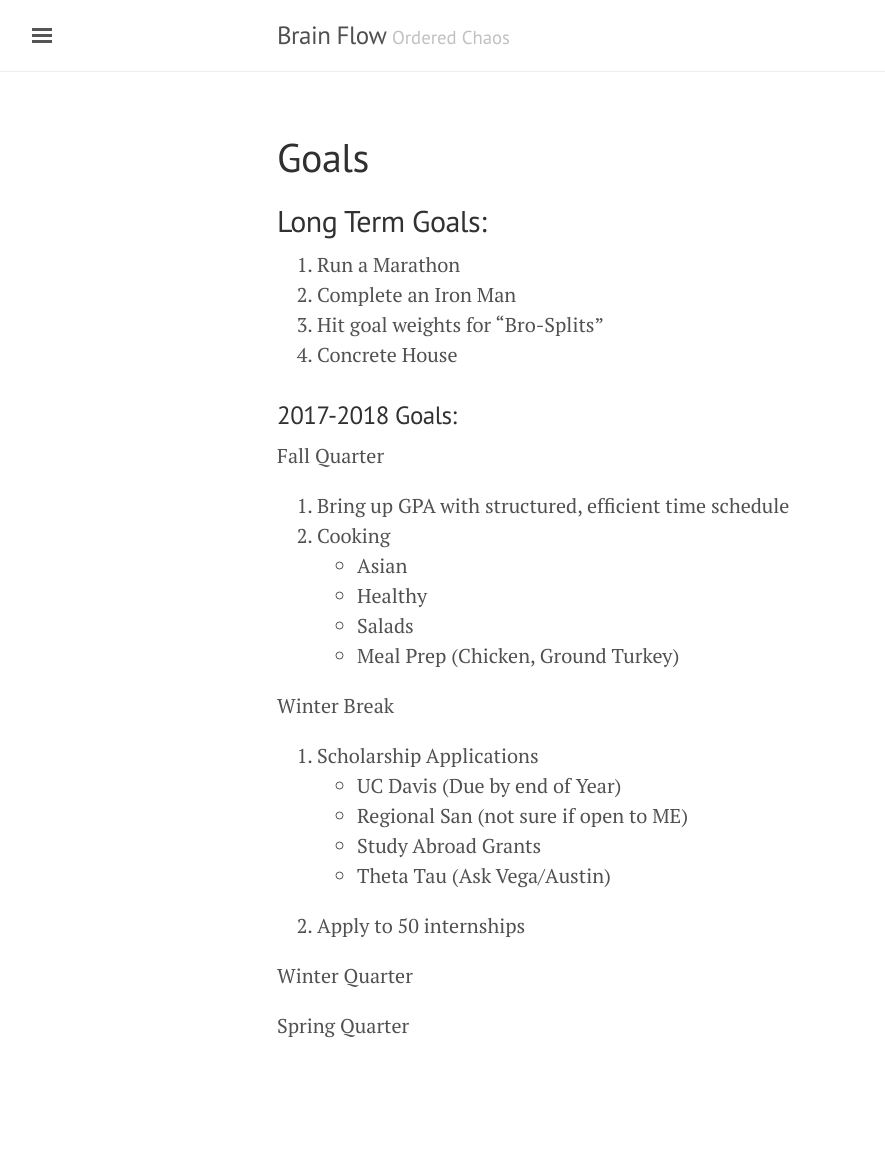
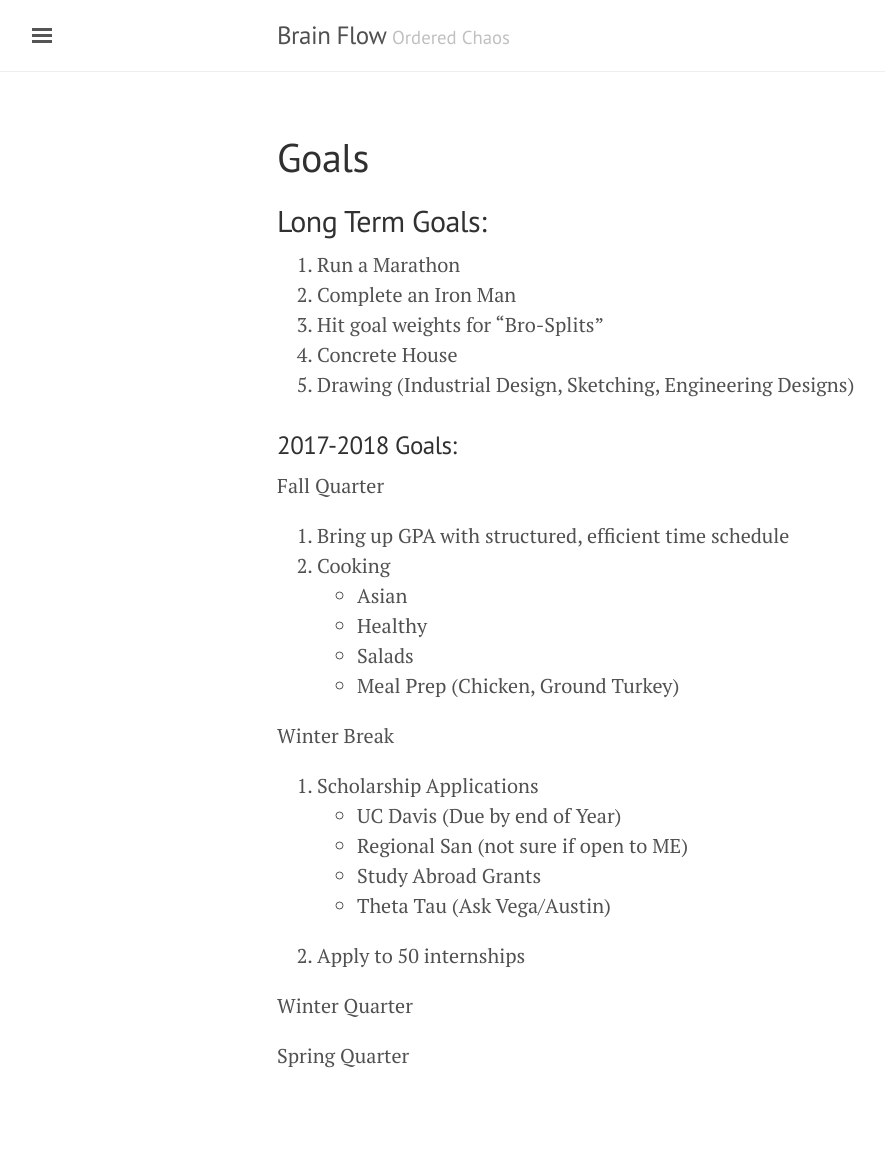
Before and after one commit to bjchia/bjchia.github.io, a Jekyll site: the page built from goals.md, in a window 1280 px wide. Shown: the whole page, without its empty margins (3-888 px from the left). Built offline with Jekyll 4.4.1, drawn with Linux system fonts in a browser that asks for light colours; before the commit the page ends 1121 px from its top, so only the background shows below that.

Commit message:
Update goals.md

```diff
--- a/goals.md
+++ b/goals.md
@@ -10,6 +10,7 @@ title: Goals
 2.  Complete an Iron Man
 3. Hit goal weights for "Bro-Splits"
 4. Concrete House
+5. Drawing (Industrial Design, Sketching, Engineering Designs)
 
 ### 2017-2018 Goals:
 Fall Quarter
```
